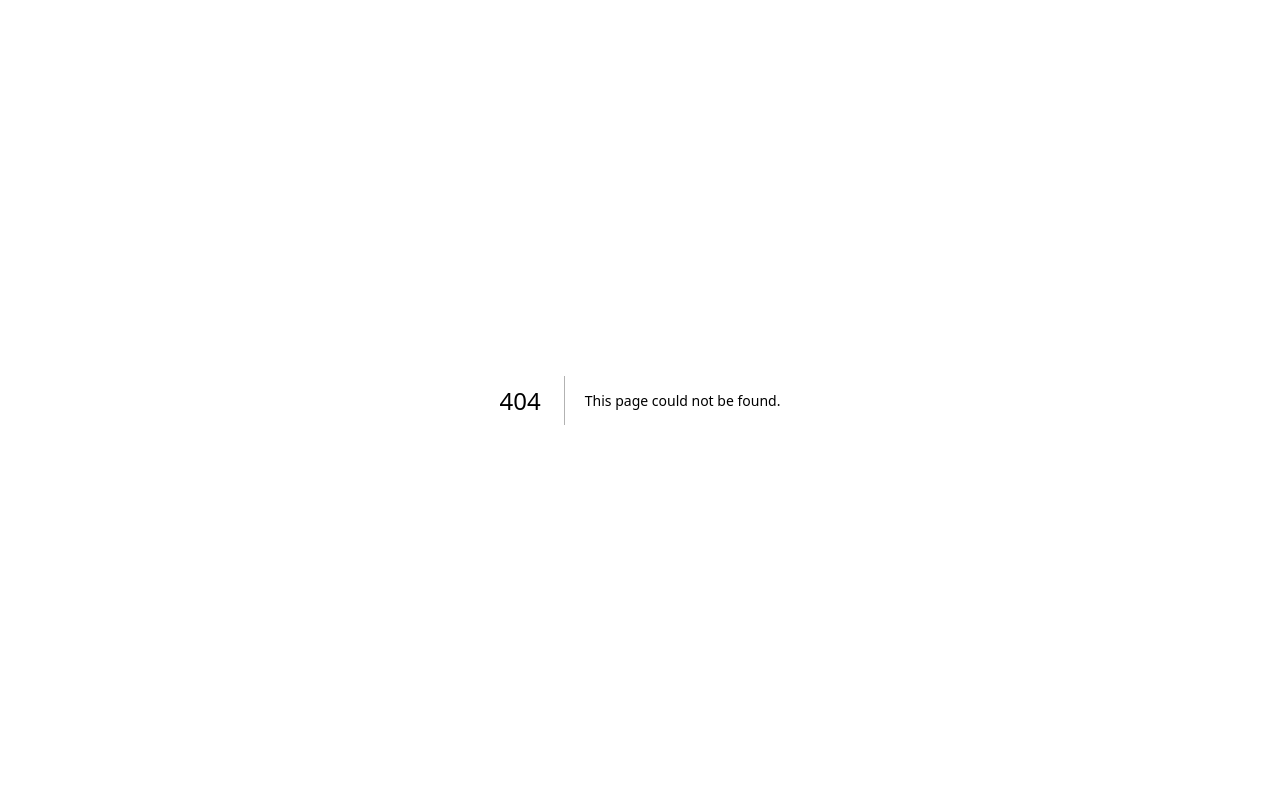
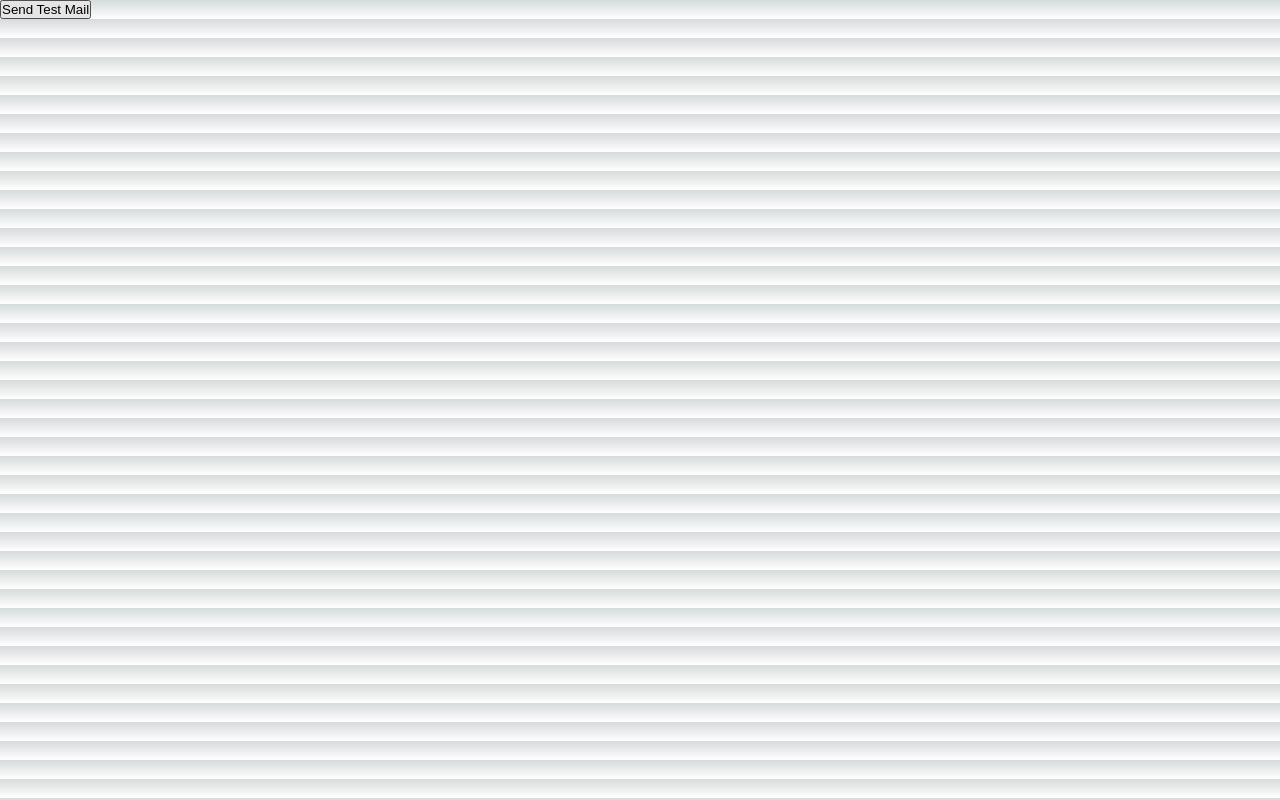
Before and after one commit to txusit/next-portal, a Next.js app in the folder client/: page /testResendConfirmation in a window 1280 px wide. Before the commit this address had no page. Built offline with nearby package versions, Linux system fonts and the light colour scheme.

Commit message:
renamed and fixed page used to test resending confirmation email

```diff
--- a/client/pages/confirmEmail/index.tsx
+++ b/client/pages/confirmEmail/index.tsx
@@ -15,7 +15,7 @@ const Index = (props: Props) => {
     const confirmEmail = async () => {
       if (token) {
         try {
-          setMessage('Sending test mail')
+          setMessage('Confirming email...')
           // await needed here to catch any errors that occur duing async code execution
           const response = await axios.patch(
             'http://localhost:3000/api/auth/confirmEmail',
@@ -23,6 +23,8 @@ const Index = (props: Props) => {
               token: token,
             }
           )
+
+          setMessage('Email confirmed!')
           // Process the successful response here if needed
         } catch (error) {
           console.log(error)
@@ -38,7 +40,7 @@ const Index = (props: Props) => {
 
   return (
     <div>
-      <h1>Confirming Email</h1>
+      <h1>Account Verification</h1>
       <p>{message}</p>
     </div>
   )
--- a/client/pages/testSES/index.tsx
+++ b/client/pages/testResendConfirmation/index.tsx
@@ -8,20 +8,18 @@ const index = (props: Props) => {
   const sendMail = async () => {
     try {
       setMessage('Sending test mail')
-      const response = await axios.get(
+      const result = await axios.post(
         'http://localhost:3000/api/auth/sendConfirmationEmail',
         {
-          params: {
-            email: 'aaronlee232@gmail.com',
-          },
+          email: 'aaronlee232@gmail.com',
         }
       )
-      if (response['transporter_status']['ok']) {
-        setMessage('Successfully send test mail')
-      }
+
+      setMessage('Test mail sent')
     } catch (error) {
       console.log(error)
       // handle the error
+      setMessage('Unable to send test mail')
     }
   }
 
```
